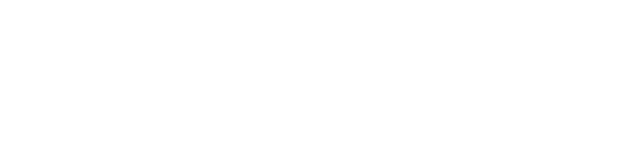
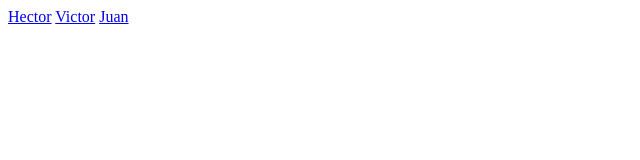
Before and after one commit to hector1603/evaluacion-grupal-v2, a plain HTML site: page integracion/menu.html in a window 1280 px wide. Shown: the whole page, without its empty margins (0-640 px from the left). Drawn offline with Linux system fonts and the light colour scheme.

Commit message:
agregar nombre en los tag a

```diff
--- a/integracion/menu.html
+++ b/integracion/menu.html
@@ -7,9 +7,9 @@
 </head>
 <body>
     <div>
-        <a href="./integrante1/notas.html"></a>
-        <a href="./integrante2/notas.html"></a>
-        <a href="./integrante3/notas.html"></a>
+        <a href="./integrante1/notas.html">Hector</a>
+        <a href="./integrante2/notas.html">Victor</a>
+        <a href="./integrante3/notas.html">Juan</a>
     </div>
 </body>
 </html>
```
